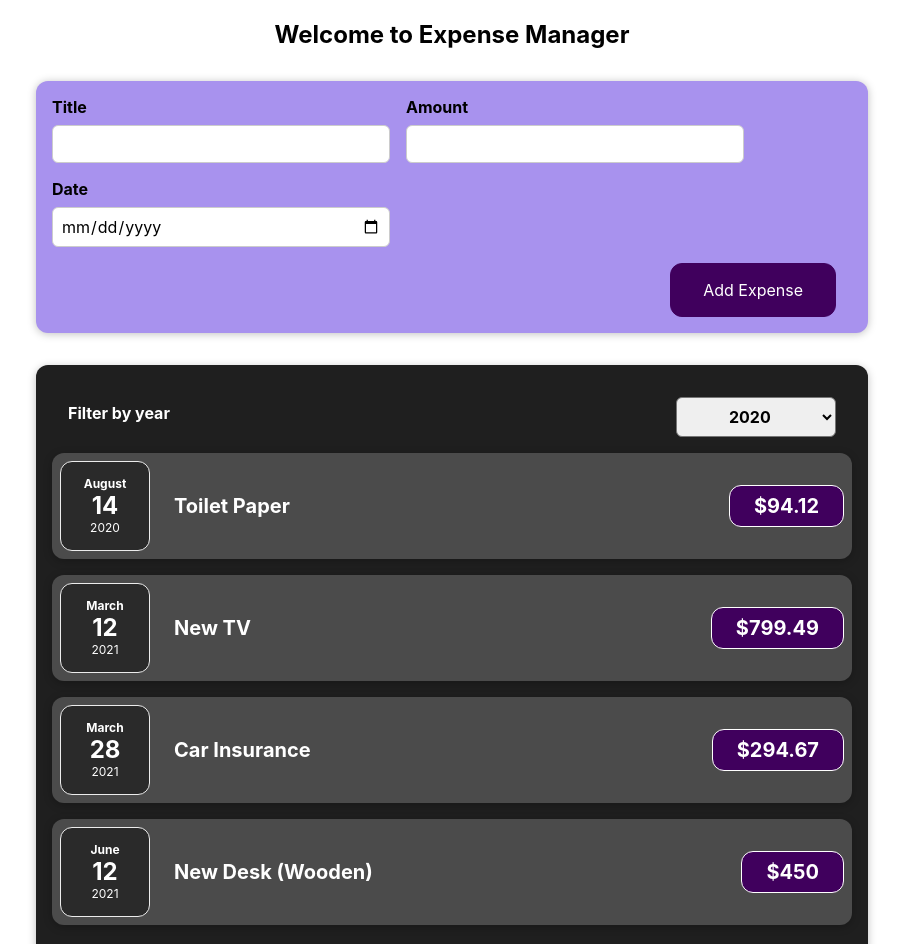
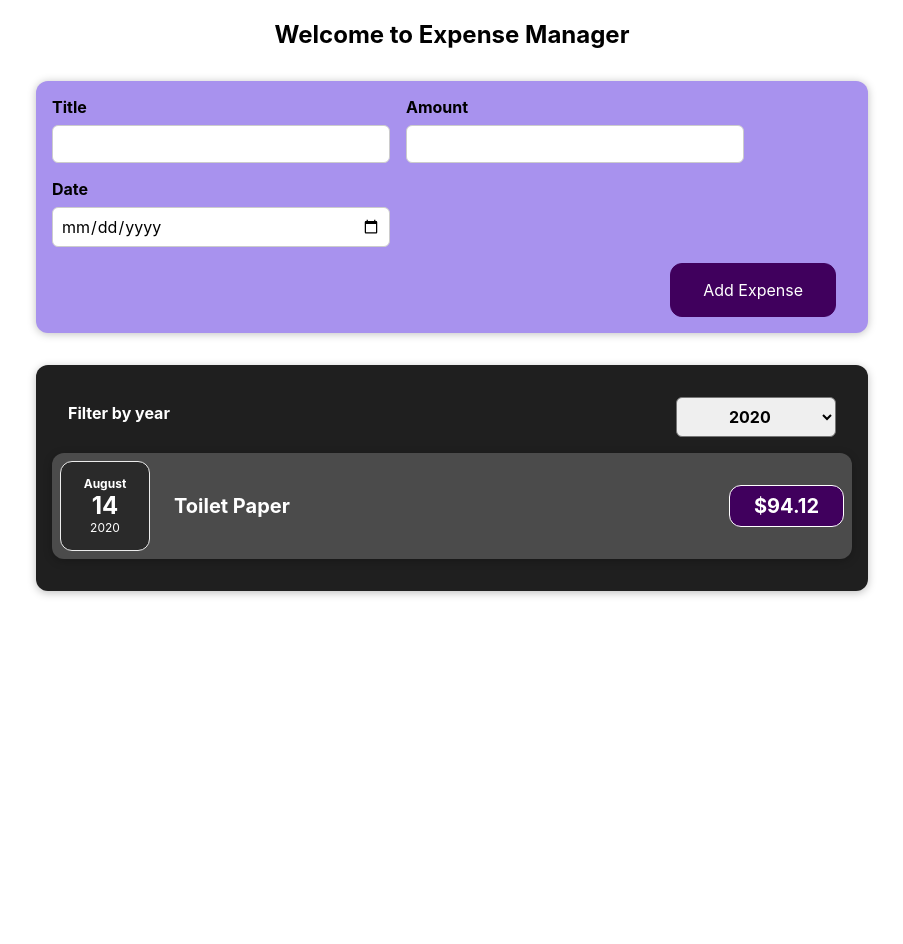
Before and after one commit to Irfan-Ansari-au25/Expense-Manager, a React (Create React App) app: page / in a window 1280 px wide. Shown: the top 944 px of the page, without its empty margins (188-1091 px from the left). After the commit the page ends 800 px from the top, so only its background shows below. Built offline with nearby package versions, Linux system fonts and the light colour scheme.

Commit message:
filter implemented

```diff
--- a/src/App.js
+++ b/src/App.js
@@ -1,7 +1,9 @@
 import "./App.css";
 import Expenses from "./components/Expenses/Expenses";
 import NewExpense from "./components/NewExpense/NewExpense";
-const expenses = [
+import { useState } from "react";
+
+const DUMMY = [
   {
     id: "e1",
     title: "Toilet Paper",
@@ -24,8 +26,14 @@ const expenses = [
 ];
 
 function App() {
+  const [expenses, setExpenses] = useState(DUMMY);
+  // console.log(DUMMY);
+
   const addExpenseHandler = (data) => {
-    console.log("from app component", data);
+    // console.log("from app component", data);
+    setExpenses((prevExpense) => {
+      return [data, ...prevExpense];
+    });
   };
   return (
     <div>
--- a/src/components/Expenses/ExpenseItem.jsx
+++ b/src/components/Expenses/ExpenseItem.jsx
@@ -1,4 +1,4 @@
-import React, { useState } from "react";
+import React from "react";
 import "./ExpenseItem.css";
 import ExpenseDate from "./ExpenseDate";
 import Card from "../UI/Card";
--- a/src/components/Expenses/Expenses.jsx
+++ b/src/components/Expenses/Expenses.jsx
@@ -12,6 +12,12 @@ const Expenses = (props) => {
     setFilteredYear(selectedYear);
   };
 
+  const filteredExpenses = props.items.filter((expense) => {
+    // console.log(expense.date.getFullYear(), filteredYear);
+    return expense.date.getFullYear().toString() === filteredYear;
+  });
+  console.log(filteredExpenses);
+
   return (
     <div>
       <Card className="expenses">
@@ -19,26 +25,16 @@ const Expenses = (props) => {
           selected={filteredYear}
           onChangeFilter={filterChangeHandler}
         />
-        <ExpenseItem
-          title={props.items[0].title}
-          amount={props.items[0].amount}
-          date={props.items[0].date}
-        />
-        <ExpenseItem
-          title={props.items[1].title}
-          amount={props.items[1].amount}
-          date={props.items[1].date}
-        />
-        <ExpenseItem
-          title={props.items[2].title}
-          amount={props.items[2].amount}
-          date={props.items[2].date}
-        />
-        <ExpenseItem
-          title={props.items[3].title}
-          amount={props.items[3].amount}
-          date={props.items[3].date}
-        />
+        {filteredExpenses.map((expense) => {
+          return (
+            <ExpenseItem
+              key={expense.id}
+              title={expense.title}
+              amount={expense.amount}
+              date={expense.date}
+            ></ExpenseItem>
+          );
+        })}
       </Card>
     </div>
   );
--- a/src/components/NewExpense/ExpenseForm.jsx
+++ b/src/components/NewExpense/ExpenseForm.jsx
@@ -67,7 +67,7 @@ const ExpenseForm = (props) => {
     // send data child to parent component
     props.onAddExpenseData(formData);
 
-    console.log(formData);
+    // console.log(formData);
   };
 
   return (
--- a/src/components/NewExpense/NewExpense.jsx
+++ b/src/components/NewExpense/NewExpense.jsx
@@ -10,7 +10,7 @@ const NewExpense = (props) => {
       ...formdata,
       id: Math.random().toString(),
     };
-    console.log(expenseData);
+    // console.log(expenseData);
     //from NewExpense to AppComponent
     props.onAddExpense(expenseData);
   };
```
